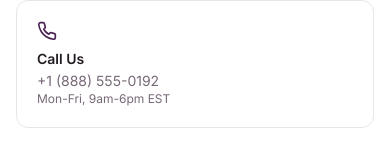
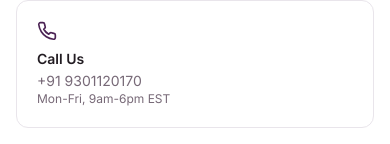
Before and after one commit to AbhiruchiRathore/abhiruchi, a Next.js app: page /contact in a window 390 px wide. Shown: the part 369-513 px from the top of the page. Built offline with nearby package versions, Linux system fonts and the light colour scheme.

Commit message:
Update contact phone number in page.tsx

```diff
--- a/app/contact/page.tsx
+++ b/app/contact/page.tsx
@@ -79,7 +79,7 @@ export default function ContactPage() {
               <div className="rounded-xl border border-border p-5">
                 <Phone className="h-5 w-5 text-violet-deep" />
                 <p className="mt-2 text-sm font-semibold text-foreground">Call Us</p>
-                <p className="mt-0.5 text-sm text-muted-foreground">+1 (888) 555-0192</p>
+                <p className="mt-0.5 text-sm text-muted-foreground">+91 9301120170</p>
                 <p className="text-xs text-muted-foreground">Mon-Fri, 9am-6pm EST</p>
               </div>
               <div className="rounded-xl border border-border p-5">
```
